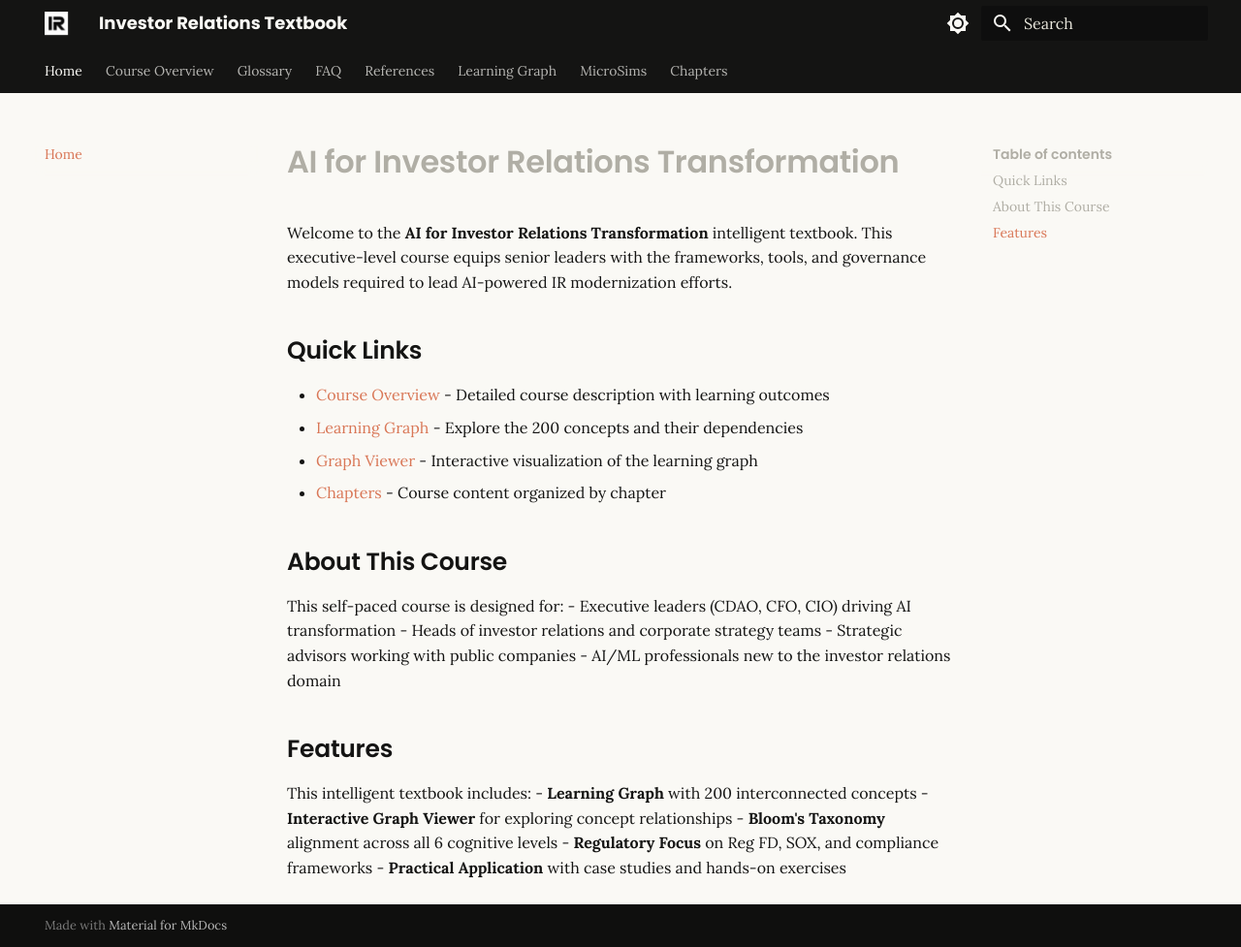
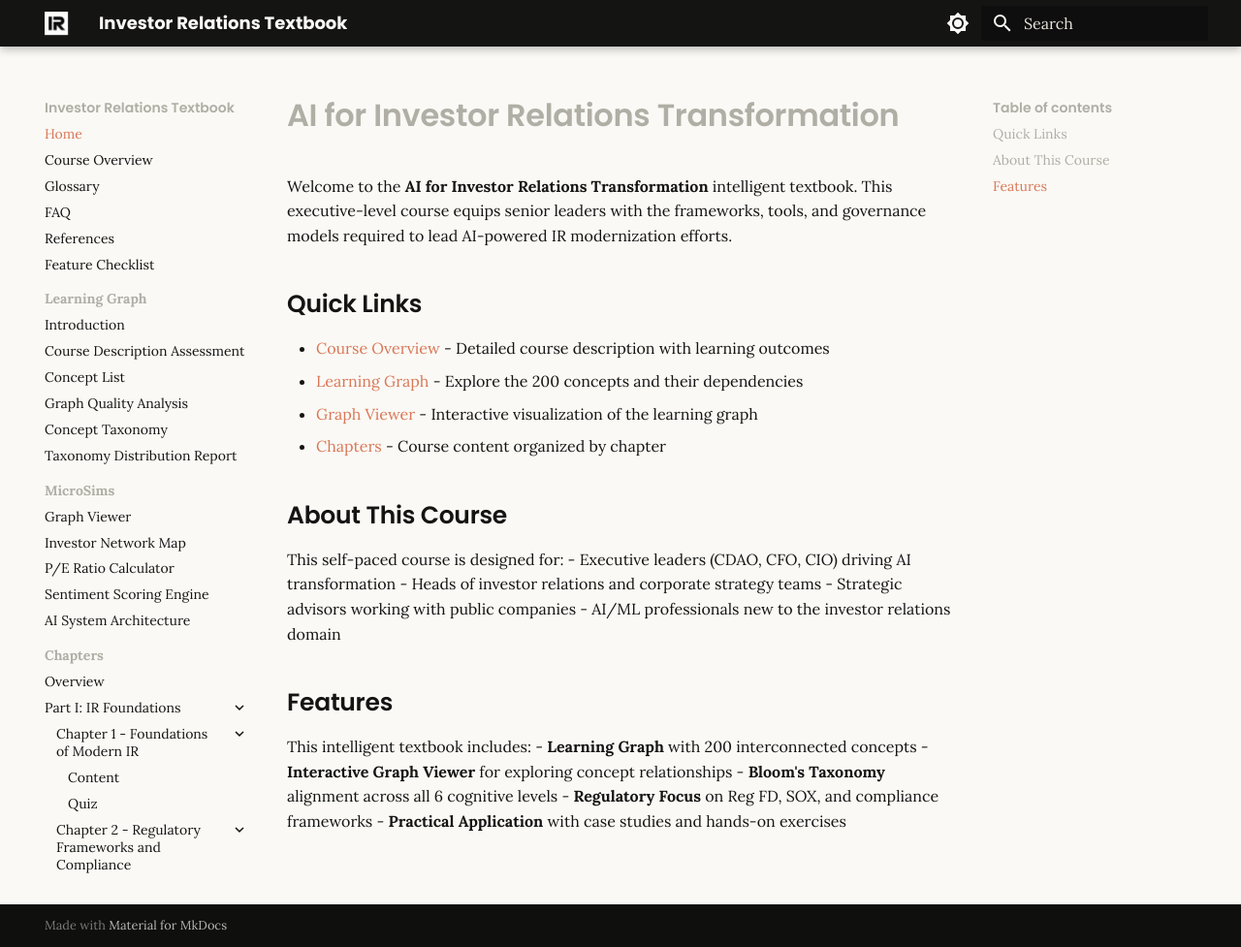
Before and after one commit to dberglu/ir-textbook, an MkDocs documentation site: the page built from docs/index.md, in a window 1280 px wide and 977 px high. Shown: the whole window at 97% size. Built offline with MkDocs 1.6.1 and Material for MkDocs 9.7.7, drawn with Linux system fonts in a browser that asks for light colours; part of the change alters nothing that is shown.

Commit message:
Add feature checklist and remove navigation tabs
- Generate comprehensive feature checklist documenting implemented vs missing features
- Remove navigation.tabs from mkdocs.yml (side navigation preferred for landscape screens)
- Add Feature Checklist to site navigation

Detection summary:
- 15 chapters with quizzes
- 5 MicroSims
- 293 glossary terms
- 87 FAQ questions

Co-Authored-By: Claude Opus 4.5 <noreply@anthropic.com>

````diff
--- /dev/null
+++ b/docs/feature-checklist.md
@@ -0,0 +1,228 @@
+# Intelligent Textbook Feature Checklist
+
+This checklist helps authors and product managers understand what features are available in the MkDocs Material intelligent textbook ecosystem. For each feature, you'll see whether it's implemented in this book and how much effort it takes to add.
+
+!!! note
+    A level 2+ textbook is one that has rich interactivity but does not store any
+    personal student data. A level 2+ textbook can be converted to a level 3
+    textbook by sending event data to a learning record store (LRS) to create
+    a hyper-personalized learning experience for each student. The five levels
+    of intelligent textbooks are described in the [Intelligent Textbooks](https://dmccreary.github.io/intelligent-textbooks/) course.
+
+An **intelligent textbook** goes beyond static text to include interactive simulations, personalized learning paths, auto-graded quizzes, and AI-generated content. This checklist tracks which of these capabilities are present in this textbook.
+
+**Legend:**
+
+- :white_check_mark: Feature is implemented and working
+- :x: Feature is not yet implemented
+- :construction: Feature is partially implemented
+
+## Effort Levels
+
+| Level | Description | Human Time | With GenAI | With GenAI Skills |
+|-------|-------------|------------|------------|-------------------|
+| **Trivial** | Config change or copy template | Minutes | Seconds | Seconds |
+| **Low** | Single file creation with standard content | Hours | Minutes | Seconds |
+| **Medium** | Multiple files, some customization needed | Day | Hours | Minutes |
+| **High** | Significant content generation or custom code | Days | Hours | Minutes |
+| **Very High** | Complex integration, AI generation, or external tools | Week+ | Day | Hours |
+
+---
+
+## Basic Features
+
+These features come by default with MkDocs Material or require minimal configuration.
+
+| Feature | Status | Effort | Notes |
+|---------|--------|--------|-------|
+| Navigation sidebar | :white_check_mark: | Trivial | Left-side menu showing all chapters and sections |
+| Search functionality | :white_check_mark: | Trivial | Instant search across all pages as you type |
+| Table of contents (per page) | :white_check_mark: | Trivial | Right-side outline of headings on current page |
+| Site title and description | :white_check_mark: | Trivial | In `mkdocs.yml` |
+| Site author metadata | :x: | Trivial | In `mkdocs.yml` |
+| GitHub repository link | :x: | Trivial | `repo_url` configured |
+| Custom logo | :white_check_mark: | Trivial | Custom logo in header |
+| Custom favicon | :white_check_mark: | Trivial | Custom icon in browser tab |
+| Color theme (primary/accent) | :white_check_mark: | Trivial | Custom color palette |
+| Footer navigation (prev/next) | :x: | Trivial | Previous/Next chapter links at bottom of each page |
+| Navigation expand on hover | :white_check_mark: | Trivial | Sidebar sections expand when you hover over them |
+| Back to top button | :white_check_mark: | Trivial | Floating button to scroll back to page top |
+| Navigation path breadcrumbs | :x: | Trivial | Shows path like "Home > Chapter 3 > Feedback" |
+| Section index pages | :x: | Trivial | Each folder can have its own landing page |
+| License page | :x: | Low | Standard CC license template |
+| Contact page | :x: | Low | Contact form or info |
+| About page (detailed) | :x: | Low | Exists but minimal content |
+| How We Built This Site | :x: | Medium | Describe tools and process |
+| Copyright on every footer | :x: | Trivial | Copyright notice in footer |
+
+---
+
+## Intermediate Features
+
+These features require plugins, extensions, or moderate configuration.
+
+### Content Enhancement
+
+These features make your content more engaging and easier to read.
+
+| Feature | Status | Effort | Notes |
+|---------|--------|--------|-------|
+| GLightBox (image zoom) | :x: | Low | Click any image for lightbox popup; requires `mkdocs-glightbox` Python library |
+| KaTeX equation rendering | :x: | Low | Display beautiful math equations; uses `\(...\)` for inline, `$$...$$` for display |
+| MathJax equation rendering | :x: | Low | Alternative math rendering with broader LaTeX support |
+| Admonitions (callout boxes) | :white_check_mark: | Trivial | Colored boxes for notes, warnings, tips, and examples |
+| Code blocks with copy button | :white_check_mark: | Trivial | One-click copy for all code examples |
+| Syntax highlighting with line numbers | :x: | Trivial | Code colored by language (Python, JavaScript, etc.) |
+| Tabbed content blocks | :white_check_mark: | Trivial | Switch between versions (e.g., Python vs. pseudocode) |
+| Task list checkboxes | :x: | Trivial | Interactive checklists like [ ] and [x] |
+| Mark/highlight text | :x: | Trivial | Use `==text==` syntax to highlight important phrases in yellow |
+| Strikethrough text | :x: | Trivial | Use `~~text~~` syntax to cross out deprecated or incorrect info |
+| Magic links (auto-linking) | :x: | Trivial | URLs and emails automatically become clickable |
+| Snippets (file includes) | :x: | Trivial | Use `--8<-- "file.md"` syntax to include content from other files |
+| Emoji support | :x: | Trivial | Use :emoji_name: shortcodes like :rocket: |
+| Collapsible details blocks | :white_check_mark: | Trivial | Hide/show content with expandable sections |
+| Mermaid diagrams | :white_check_mark: | Trivial | Flowcharts, sequence diagrams from text |
+
+### Site-Wide Resources
+
+These are pages and files that support the entire textbook rather than individual chapters.
+
+| Feature | Status | Effort | Notes |
+|---------|--------|--------|-------|
+| Glossary | :white_check_mark: | Medium | 293 terms with ISO 11179 compliant definitions |
+| FAQ page | :white_check_mark: | Medium | 87 answers to common student questions |
+| References page | :white_check_mark: | Medium | Curated bibliography with links per chapter or site-wide |
+| Custom CSS styling | :white_check_mark: | Low | Override theme colors, fonts, and layouts |
+| Custom JavaScript | :x: | Low | Add interactivity beyond built-in features |
+| Google Analytics | :x: | Trivial | Track page views and user behavior |
+
+### Publishing Features
+
+These features help your textbook look professional when shared on social media.
+
+| Feature | Status | Effort | Notes |
+|---------|--------|--------|-------|
+| Social media preview cards | :x: | Medium | Auto-generated images shown when sharing links |
+| Edit page button | :x: | Trivial | "Edit this page" link to GitHub for community contributions |
+
+---
+
+## Advanced Features
+
+These features require significant effort, custom code, or AI assistance.
+
+### Interactive Learning
+
+MicroSims are small, browser-based simulations that let students experiment with concepts.
+
+| Feature | Status | Effort | Notes |
+|---------|--------|--------|-------|
+| MicroSims (interactive simulations) | :white_check_mark: | High | 5 browser-based apps for hands-on learning |
+| MicroSim index catalog | :x: | Medium | Visual gallery with cards showing all available simulations |
+| Per-chapter quizzes | :white_check_mark: | High | 15 quiz files with questions aligned to learning objectives |
+
+### Learning Graph System
+
+A learning graph maps every concept in the course and shows which concepts depend on others.
+
+| Feature | Status | Effort | Notes |
+|---------|--------|--------|-------|
+| Course description | :white_check_mark: | Medium | Goals and outcomes using Bloom's Taxonomy levels |
+| Concept list (~200-300 concepts) | :white_check_mark: | High | Every topic students need to learn, extracted with AI help |
+| Learning graph CSV | :white_check_mark: | High | Spreadsheet defining which concepts depend on others |
+| Learning graph JSON | :white_check_mark: | Low | Machine-readable format for the graph viewer |
+| Learning graph viewer (vis-network) | :white_check_mark: | Medium | Interactive diagram where you can click and explore concepts |
+| Concept taxonomy classification | :white_check_mark: | Medium | Grouping concepts into categories |
+| Quality metrics report | :white_check_mark: | Low | Statistics about graph completeness and structure |
+| Book metrics | :x: | Medium | Word counts, reading time, and chapter statistics |
+| Chapter metrics | :x: | Medium | Detailed stats for each chapter individually |
+| Glossary quality report | :white_check_mark: | Low | Check definitions follow standards |
+| FAQ quality report | :white_check_mark: | Low | Check FAQ completeness |
+| FAQ coverage gaps | :x: | Low | Find concepts not addressed in FAQ |
+| Quiz generation report | :x: | Low | Quality report for generated quizzes |
+
+### Content Generation
+
+These features involve creating the actual educational content.
+
+| Feature | Status | Effort | Notes |
+|---------|--------|--------|-------|
+| Chapter content | :white_check_mark: | Very High | 15 chapters with full text, examples, and exercises |
+| Sample prompts collection | :x: | Medium | Saved AI prompts so content can be regenerated consistently |
+
+---
+
+## Feature Dependencies
+
+Some features require others to be implemented first.
+
+```
+Course Description
+    └── Concept List
+        └── Learning Graph (CSV)
+            ├── Learning Graph (JSON)
+            │   └── Graph Viewer
+            ├── Glossary
+            │   └── Glossary Quality Report
+            ├── FAQ
+            │   ├── FAQ Quality Report
+            │   └── FAQ Coverage Gaps
+            └── Chapter Content
+                ├── Per-Chapter Quizzes
+                ├── Per-Chapter References
+                └── Book/Chapter Metrics
+```
+
+---
+
+## Cost Considerations
+
+Most intelligent textbook features use free, open-source software.
+
+| Feature Category | License Cost | Notes |
+|------------------|--------------|-------|
+| MkDocs Material | Free (MIT) | Static site generator and theme |
+| Python dependencies | Free | Pillow and CairoSVG for social preview images |
+| vis-network.js | Free (MIT) | JavaScript library for interactive graph diagrams |
+| p5.js | Free (LGPL) | JavaScript library for creative coding and simulations |
+| KaTeX | Free (MIT) | Fast math equation rendering in the browser |
+| AI image generation | **$20+/month** | Required for creating infographics with DALL-E or ImageFX |
+| Claude/ChatGPT for content | Varies | Used to draft chapters, quizzes, and glossary entries |
+
+---
+
+## Quick Start: Adding Missing Features
+
+Start with the easiest wins and work your way up.
+
+### Highest Impact, Lowest Effort
+
+These can be done in under an hour:
+
+1. **License page** - Copy the standard Creative Commons template
+2. **Contact page** - Add author email or feedback form
+3. **Edit page button** - One line in `mkdocs.yml` enables "Suggest an edit" links
+4. **Social media cards** - Auto-generate preview images when shared
+
+### Medium Effort, High Value
+
+These use Claude Code skills to generate content:
+
+1. **Glossary** - Use the glossary-generator skill to create searchable definitions
+2. **FAQ** - Use the faq-generator skill to answer common student questions
+3. **Book metrics** - Use the book-metrics-generator skill to track completeness
+4. **Per-chapter quizzes** - Use the quiz-generator skill for auto-graded practice
+
+### High Effort, Transformative
+
+These take more time but significantly enhance the learning experience:
+
+1. **Additional MicroSims** - Each simulation takes 2-4 hours; aim for 10-20 total
+2. **AI-generated infographics** - Requires paid image generation subscription
+3. **Instructor's guide** - Helps teachers adopt your textbook
+
+---
+
+*Generated by book-installer feature-checklist-generator*
+
+*Last updated: February 2026*
--- a/mkdocs.yml
+++ b/mkdocs.yml
@@ -24,7 +24,6 @@ theme:
   features:
     - navigation.instant
     - navigation.tracking
-    - navigation.tabs
     - navigation.sections
     - navigation.expand
     - navigation.top
@@ -53,6 +52,7 @@ nav:
   - Glossary: glossary.md
   - FAQ: faq.md
   - References: references.md
+  - Feature Checklist: feature-checklist.md
   - Learning Graph:
       - Introduction: learning-graph/index.md
       - Course Description Assessment: learning-graph/course-description-assessment.md
````
